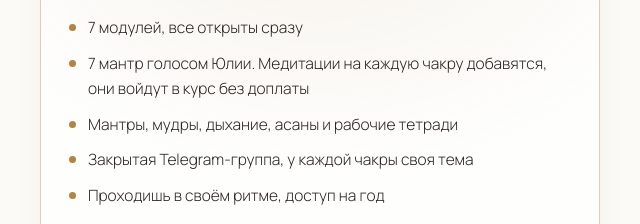
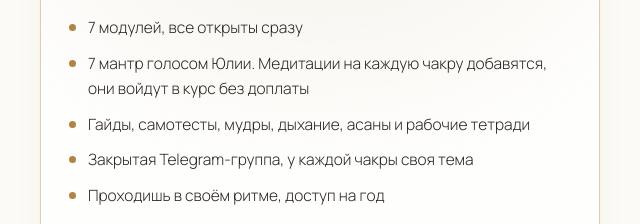
Before and after one commit to romashkagogamoga-afk/os, a plain HTML site: page index.html in a window 1280 px wide. Shown: the part 7448-7672 px from the top of the page, 320-960 px from the left. Drawn offline with Linux system fonts and the light colour scheme; animation ran at ten frames a second.

Commit message:
Update index.html

```diff
--- a/index.html
+++ b/index.html
@@ -162,7 +162,7 @@ bar.onclick=function(e){var r=bar.getBoundingClientRect();if(a.duration){a.curre
     <div class="plan main">
       <div class="eyebrow">Курс</div>
       <h3>Ось</h3>
-      <ul><li>7 модулей, все открыты сразу</li><li>7 мантр голосом Юлии. Медитации на каждую чакру добавятся, они войдут в курс без доплаты</li><li>Мантры, мудры, дыхание, асаны и рабочие тетради</li><li>Закрытая Telegram-группа, у каждой чакры своя тема</li><li>Проходишь в своём ритме, доступ на год</li></ul>
+      <ul><li>7 модулей, все открыты сразу</li><li>7 мантр голосом Юлии. Медитации на каждую чакру добавятся, они войдут в курс без доплаты</li><li>Гайды, самотесты, мудры, дыхание, асаны и рабочие тетради</li><li>Закрытая Telegram-группа, у каждой чакры своя тема</li><li>Проходишь в своём ритме, доступ на год</li></ul>
       <div class="price"><b>4 900 ₽</b><span>доступ на год, в своём ритме</span></div>
       <a class="btn" href="https://t.me/sova_chakra_bot?start=site">Войти в курс <span class="arr">→</span></a>
       <div class="addon">
```
